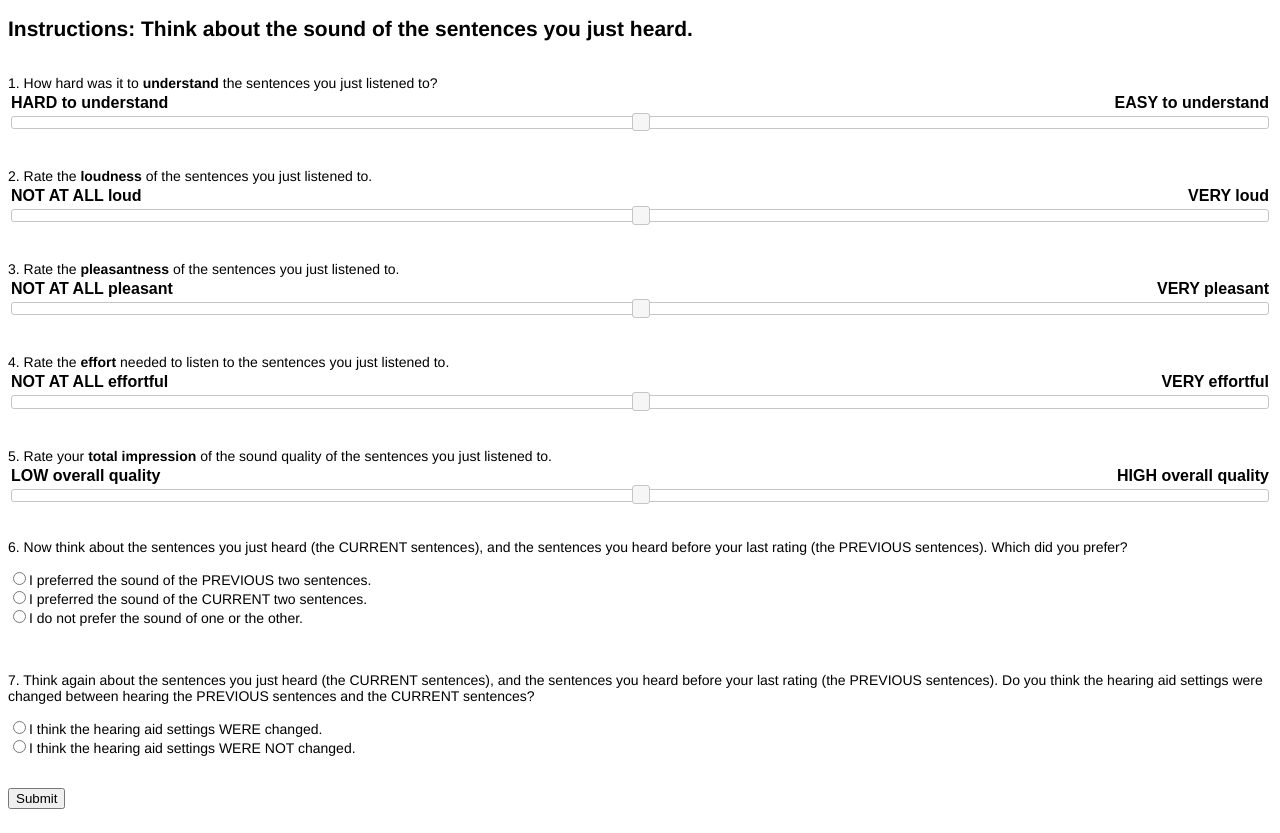
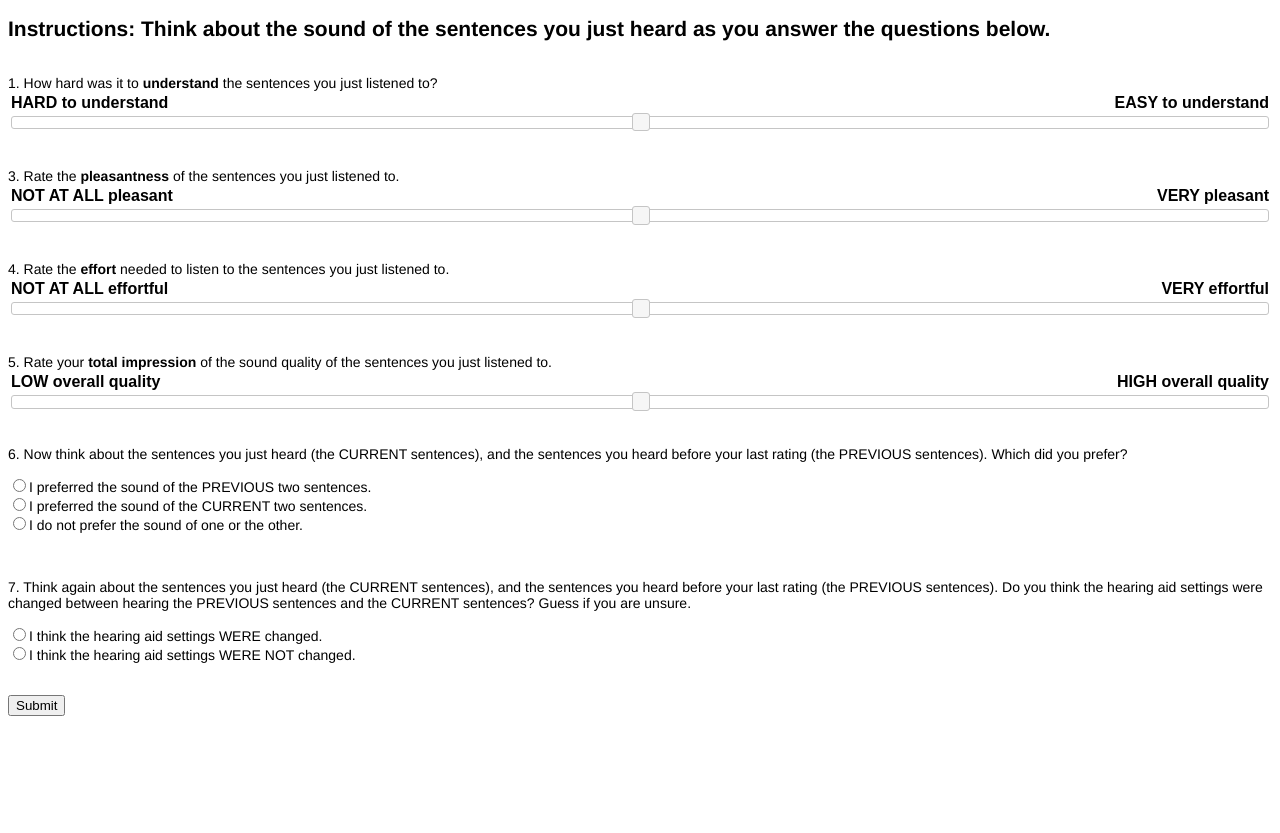
Before and after one commit to alsoshira/sensitivity, a plain HTML site: page ratings.html in a window 1280 px wide. After the commit the page ends 800 px from the top, so only its background shows below. Drawn offline with nearby package versions, Linux system fonts and the light colour scheme.

Commit message:
minor changes to rating questions
removed loudness, added page titles, added instructions to guess if
unsure

```diff
--- a/ratings.html
+++ b/ratings.html
@@ -7,7 +7,10 @@
     Not sure if this is a mistake or just wasn't copied over...leaving as a reminder for now
     <link rel="stylesheet" href="/resources/demos/style.css">
     -->
-  </head>
+
+	<title> Rate What You Heard </title>
+	</head>
+
   <body>
 
 
@@ -16,7 +19,7 @@
 Run number <input type="text" id="code" readonly="readonly"> out of 32.
 	trialnum = localStorage.getItem('trialnum'); -->
 
-<h2> Instructions: Think about the sound of the sentences you just heard. </h2>
+<h2> Instructions: Think about the sound of the sentences you just heard as you answer the questions below. </h2>
 
 <!--
 a.      Intelligibility
@@ -48,7 +51,7 @@ e.      Total Impression
       </tr>
 </table>
 
-<br><br>
+<!--<br><br>
 2. Rate the <b>loudness</b> of the sentences you just listened to.
 <table width="100%" border="0">
       <tr>
@@ -67,7 +70,7 @@ e.      Total Impression
           <div id="ratingResult2"></div>
         </td>
       </tr>
-</table>
+</table> -->
 
 <br><br>
 
@@ -156,17 +159,17 @@ e.      Total Impression
     });
 
 
-	$( "#slider2" ).slider({
-        value: 50,
-        min: 0,
-        max: 100,
+//	$( "#slider2" ).slider({
+//        value: 50,
+//        min: 0,
+//        max: 100,
 
         //this updates the value of your hidden field when user stops dragging
-        change: function(event, ui) {
-           $('#rateToPost2').attr('value2', ui.value);
-			sliderVals.push(ui.value);
- }
-    });
+//        change: function(event, ui) {
+//           $('#rateToPost2').attr('value2', ui.value);
+//			sliderVals.push(ui.value);
+ //}
+ //   });
 
 	$( "#slider3" ).slider({
         value: 50,
@@ -207,7 +210,8 @@ e.      Total Impression
 </script>
 
 
-<p> 6. Now think about the sentences you just heard (the CURRENT sentences), and the sentences you heard before your last rating (the PREVIOUS sentences). Which did you prefer? </p>
+<p> 6. Now think about the sentences you just heard (the CURRENT sentences), and the sentences you heard before your last rating (the PREVIOUS sentences).
+Which did you prefer?</p>
 
 <form action="">  <!-- Where should the result go? -->
 <input type="radio" id="previous" name="soundPreference" value="previous">I preferred the sound of the PREVIOUS two sentences.<br>
@@ -216,7 +220,7 @@ e.      Total Impression
 
 <br><br><br>
 <p> 7. Think again about the sentences you just heard (the CURRENT sentences), and the sentences you heard before your last rating (the PREVIOUS sentences).
-Do you think the hearing aid settings were changed between hearing the PREVIOUS sentences and the CURRENT sentences? </p>
+Do you think the hearing aid settings were changed between hearing the PREVIOUS sentences and the CURRENT sentences? Guess if you are unsure.</p>
 <input type="radio" id="change" name="discrimination" value="change">I think the hearing aid settings WERE changed.<br>
 <input type="radio" id="nochange" name="discrimination" value="nochange">I think the hearing aid settings WERE NOT changed.
 
```
Also changed, not shown: main.html (+1 -3 lines).
